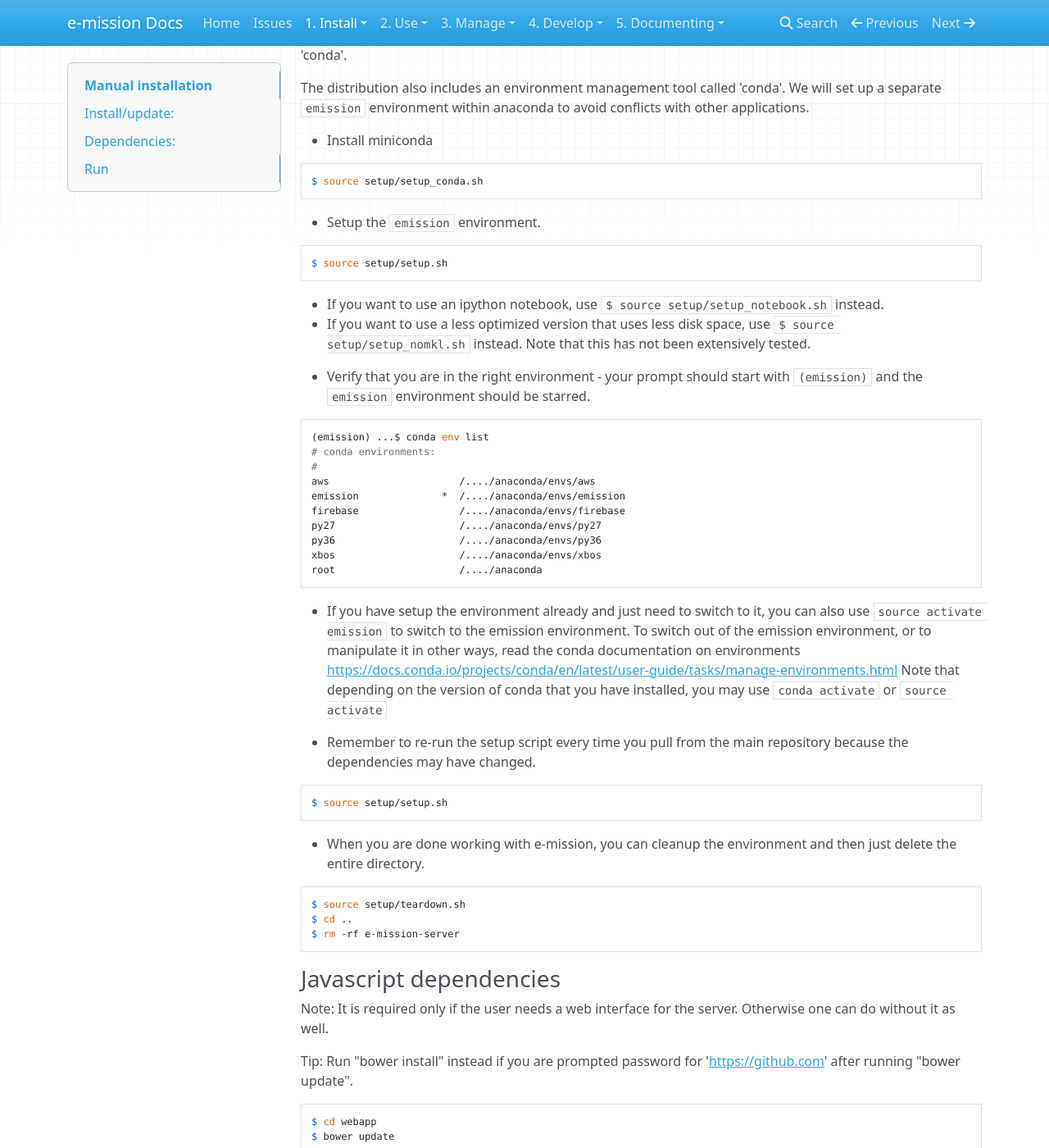
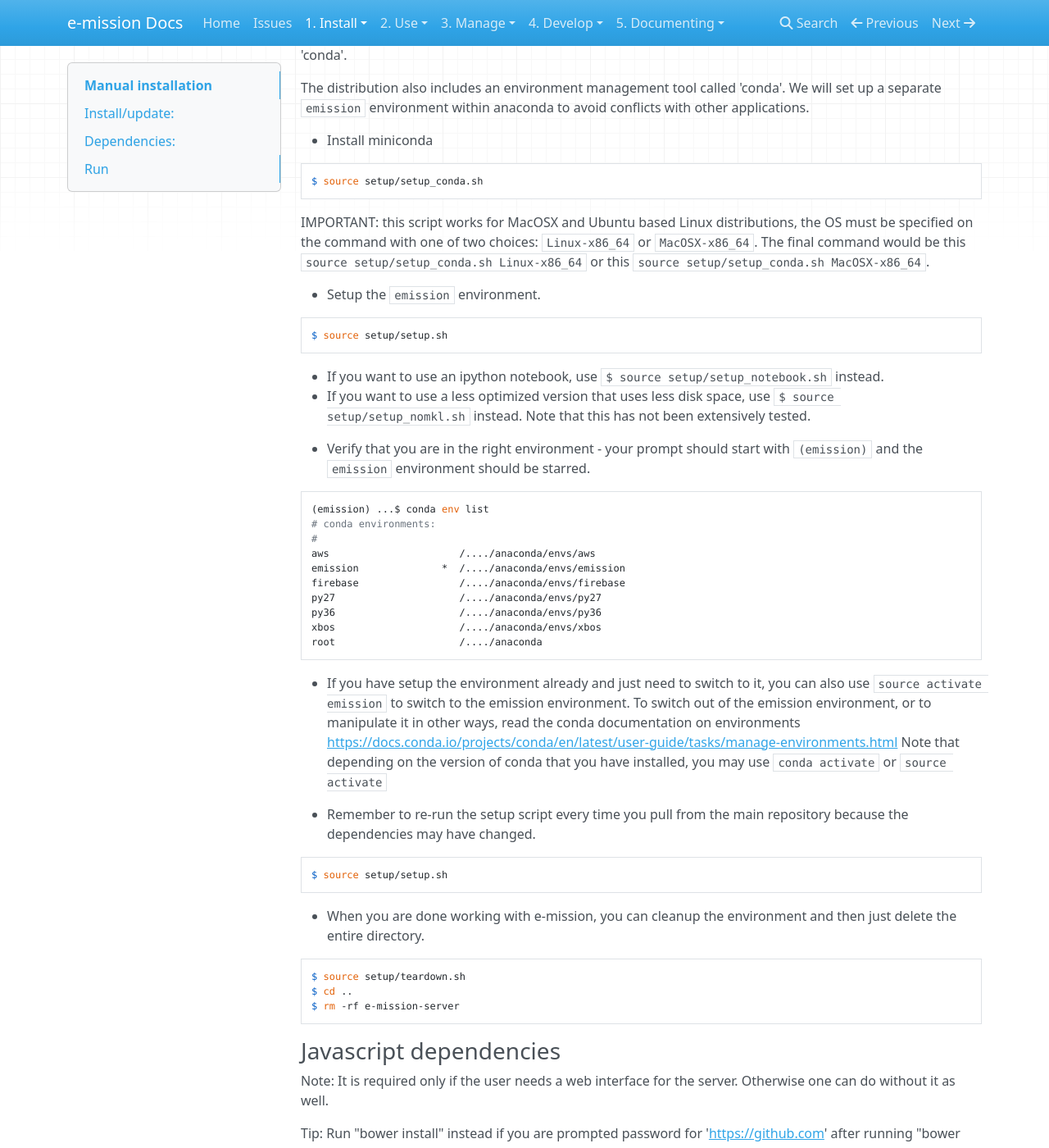
Before and after one commit to e-mission/e-mission-docs, an MkDocs documentation site: the page built from docs/install/manual_install.md, in a window 1280 px wide and 1400 px high, scrolled down 1493 px. Shown: the whole window at 82% size. Built offline with MkDocs 1.6.1, drawn with Linux system fonts in a browser that asks for light colours; nearby versions of some CDN libraries; some of the changed text lies outside the part shown.

Commit message:
Changed proposed on issue #513
Added explanation on how the setup_conda script works as discussed on issue #513

````diff
--- a/docs/install/manual_install.md
+++ b/docs/install/manual_install.md
@@ -70,6 +70,7 @@ environment within anaconda to avoid conflicts with other applications.
   ```
   $ source setup/setup_conda.sh
   ```
+  IMPORTANT: this script works for MacOSX and Ubuntu based Linux distributions, the OS must be specified on the command with one of two choices: ```Linux-x86_64``` or ```MacOSX-x86_64```. The final command would be this ```source setup/setup_conda.sh Linux-x86_64``` or this ```source setup/setup_conda.sh MacOSX-x86_64```.
 
 - Setup the `emission` environment.
 
@@ -124,6 +125,13 @@ Tip: Run "bower install" instead if you are prompted password for 'https://githu
 ## Run ##
 ---------
 
+IMPORTANT: If you have used the ```setup_conda.sh``` script, you will need to run the command
+  ```
+  $HOME/miniconda/etc/profile.d/conda.sh
+  ```
+  on every new terminal. This is due to the installation being made through a script, which doesn't modify the ```bashrc```                       with the correct path.
+
+
 1. On OSX, start the database  (Note: mongodb appears to be installed as a service on Windows devices and it starts automatically on reboot).
 
         $ mongod
````
